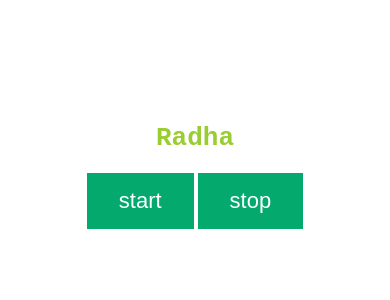
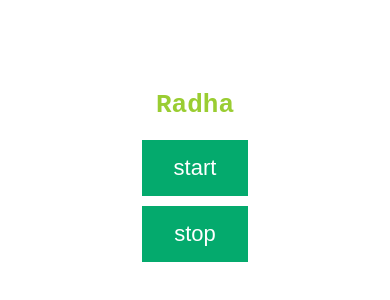
Before and after one commit to saini-manisha/myTherapy, a plain HTML site: page index.html in a window 390 px wide. Shown: the part 246-546 px from the top of the page. Drawn offline with Linux system fonts and the light colour scheme.

Commit message:
added css rule for phone screen

```diff
--- a/index.html
+++ b/index.html
@@ -10,10 +10,10 @@
 
     <div class="container">
             <h1 id="radha">Radha</h1>
-            <div>
+            <div class="btns">
             <button onclick="startPlaying()">start</button>
             <button onclick="stopPlaying()">stop</button>
-    </div>
+          </div>
 
 
     </div>
--- a/style.css
+++ b/style.css
@@ -14,9 +14,9 @@
 
  #radha{
     font-family: monospace;
-    width: 20%;
+    /* width: 30%; */
     color: yellowgreen;
-    text-align: center;
+    /* text-align: center; */
 }
 
 button{
@@ -29,3 +29,12 @@ button{
   display: inline-block;
   font-size: 22px;
 }
+
+@media only screen and (max-width: 600px) {
+    .btns{
+        display: flex;
+        flex-direction: column;
+        gap: 10px;
+        align-items: center;
+    }
+}
```
